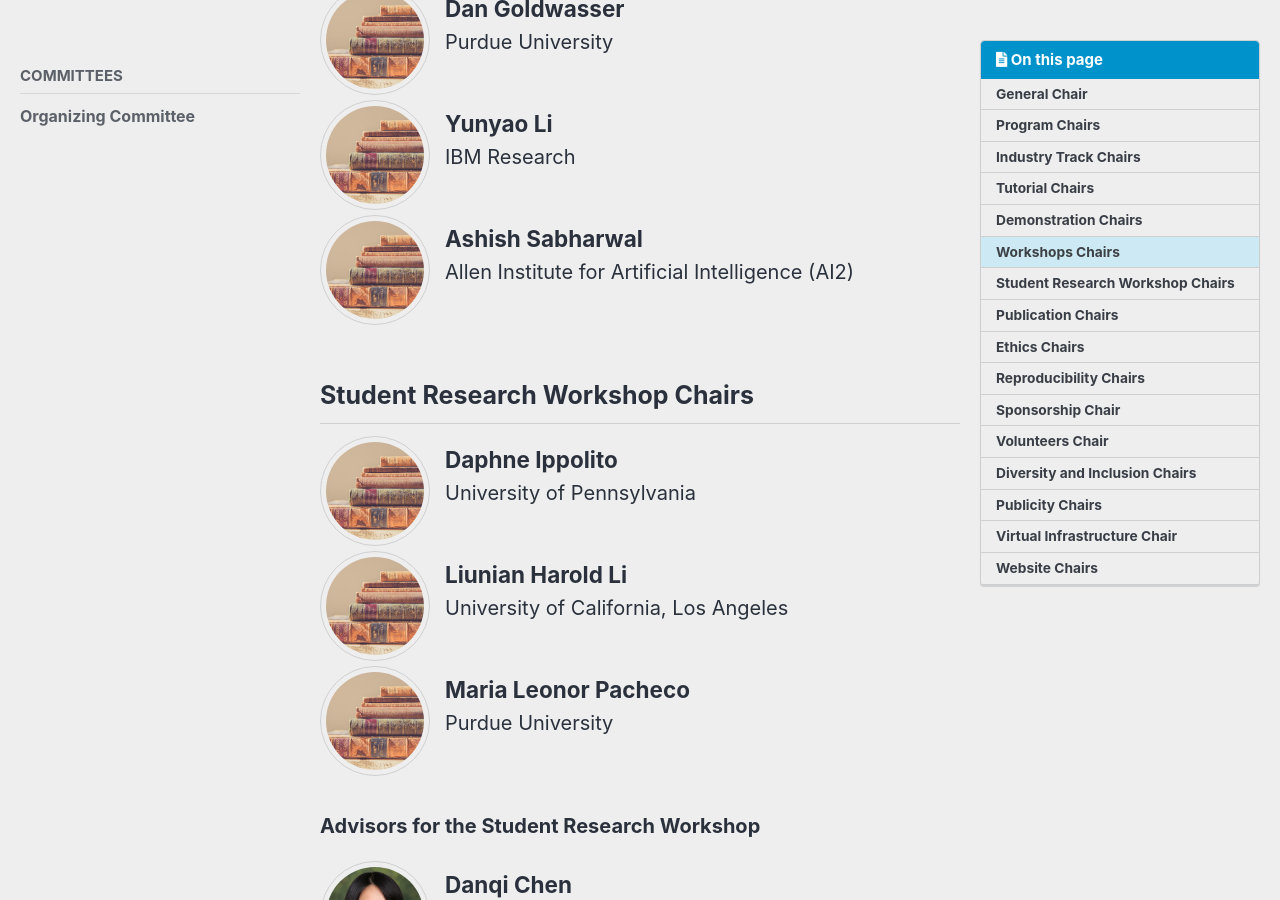
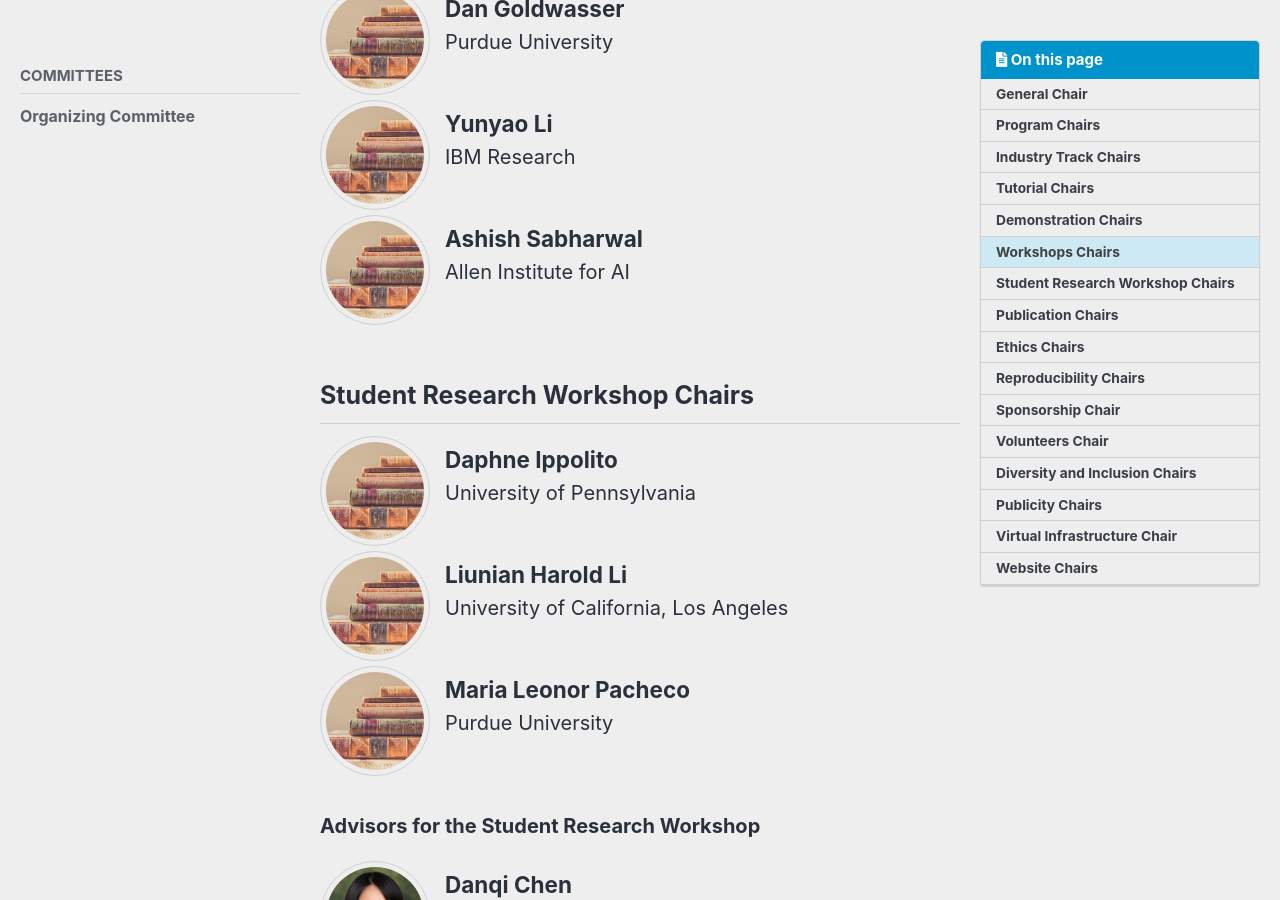
Before and after one commit to naacl-org/naacl-2022-website, a Jekyll site: the page built from _pages/committees/organization.md, in a window 1280 px wide and 900 px high, scrolled down 2620 px. Built offline with Jekyll 4.4.1, drawn with Linux system fonts in a browser that asks for light colours; cached includes are drawn as plain includes; some of the changed text lies outside the part shown.

Commit message:
Edited organization page

```diff
--- a/_pages/committees/organization.md
+++ b/_pages/committees/organization.md
@@ -129,7 +129,7 @@ toc_sticky: true
    name="Ashish Sabharwal"
    picture="/assets/images/committee/books.jpg"
    site="http://ashishs.people.allenai.org/"
-   institution="Allen Institute for Artificial Intelligence (AI2)"
+   institution="Allen Institute for AI"
 %}
 
 ## Student Research Workshop Chairs
@@ -240,7 +240,7 @@ toc_sticky: true
    name="Daniel Khashabi"
    picture="/assets/images/committee/books.jpg"
    site="https://danielkhashabi.com/"
-   institution="Allen Institute for Artificial Intelligence (AI2)"
+   institution="Allen Institute for AI"
 %}
 
 ## Diversity and Inclusion Chairs
@@ -391,7 +391,7 @@ toc_sticky: true
 ## Publicity Chairs
 {% include committee-member.html
    name="Nanyun (Violet) Peng"
-   picture="/assets/images/committee/books.jpg"
+   picture="/assets/images/committee/nanyun_violet_peng.jpg"
    site="https://vnpeng.net/"
    institution="University of California, Los Angeles"
 %}
@@ -411,7 +411,7 @@ toc_sticky: true
 ## Virtual Infrastructure Chair
 {% include committee-member.html
    name="Deepak Ramachandran"
-   picture="/assets/images/committee/books.jpg"
+   picture="/assets/images/committee/deepak_ramachandran.jpg"
    site=""
    institution="Google"
 %}
```
Also changed, not shown: assets/images/committee/deepak_ramachandran.jpg (added), assets/images/committee/nanyun_violet_peng.jpg (added).
